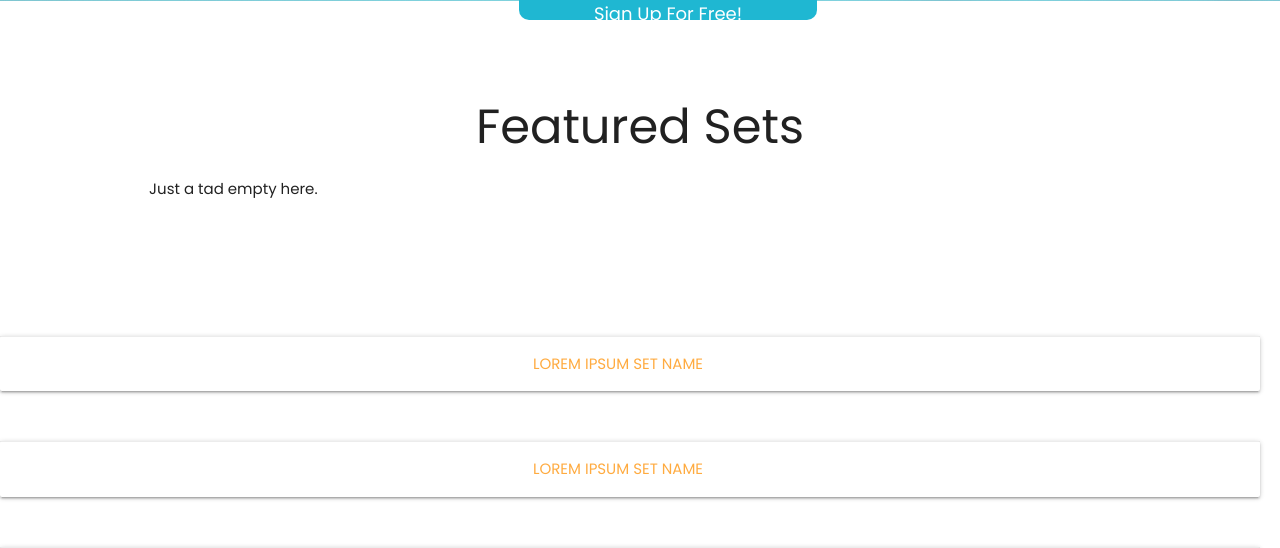
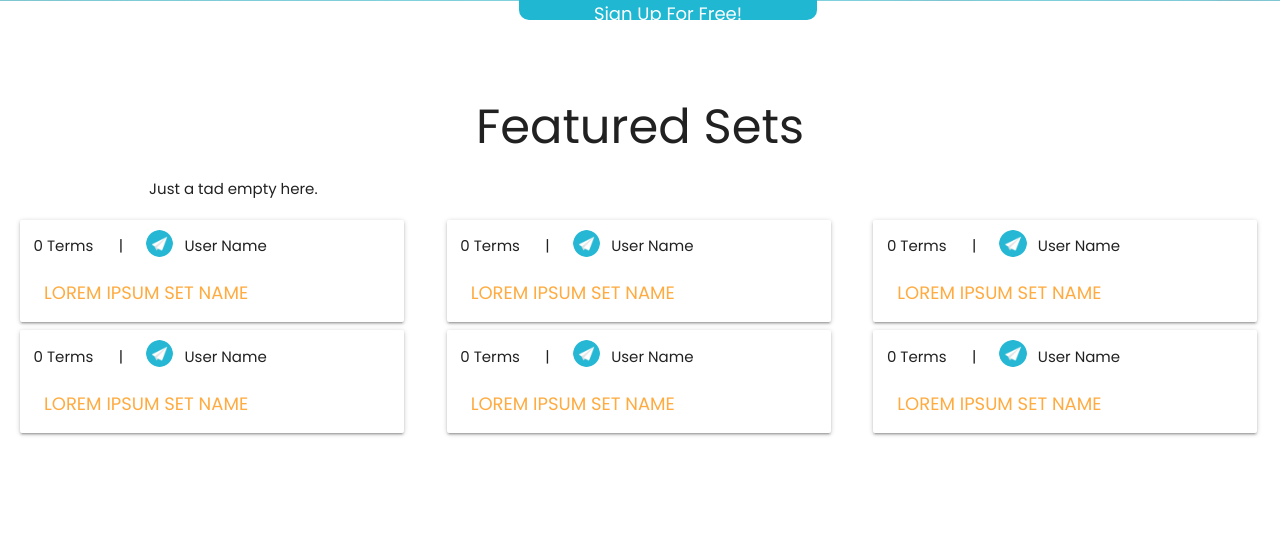
Before and after one commit to ursulacj/noted, a Django app: page / in a window 1280 px wide. Shown: the part 513-1061 px from the top of the page. Run offline with Django 3.2, Linux system fonts and the light colour scheme; data that the repository does not hold is empty.

Commit message:
added beautification to additional sets

```diff
--- a/main_app/static/css/style.css
+++ b/main_app/static/css/style.css
@@ -12,9 +12,6 @@ nav {
     align-items: center;
 }
 
-/* .parallax-container .parallax img {
-    opacity: 100;
-} */
 
 .setSearch {
     height: 64px;
@@ -101,7 +98,7 @@ footer.page-footer {
     margin: 6em 0 8em 0;
 }
 
-.featureCards, .goonSquadWrapper {
+.featureCards, .horiFeatureWrapper, .goonSquadWrapper {
     display: grid;
     grid-template-columns: 1fr 1fr 1fr;
 }
@@ -122,8 +119,32 @@ footer.page-footer {
     grid-row: 2 / 3;
 }
 
+.row.hori.card-content.valign-wrapper {
+    padding-top: 10px !important;
+    padding-bottom: 0 !important;
+    padding-left: 0 !important;
+    margin-bottom: 0 !important;
+}
+
+.col.s4 {
+    padding: 0 !important;
+}
+
+.col.s9 {
+    padding: 0 !important;
+    display: flex;
+}
+
+.card-action {
+    font-size: large;
+    border-top: none !important;
+    text-align: left;
+}
+
+
 .card.horizontal.feature {
-    margin: 50px 20px 20px 0;
+    margin: 4px 20px !important;
+    width: 90%;
 }
 
 .missionWrapper {
@@ -191,6 +212,9 @@ a.dashAnchor {
 }
 
 
+.footerHover:hover {
+    background-color: rgba(0,0,0, .25);
+}
 
 .footer-ul {
     font-size: 1.2em;
--- a/main_app/templates/base.html
+++ b/main_app/templates/base.html
@@ -71,8 +71,8 @@
     <div class="container">
         <div class="footer">
             <ul class="grey-text text-lighten-3 footer-ul">
-                <li> <a href="{% url 'contact_us' %}" class="yellow-text thick">[ contact us ]</a> </li>
-                <li> <a href="{% url 'about' %}" class="yellow-text thick">[ about ]</a> </li>
+                <li> <a href="{% url 'contact_us' %}" class="yellow-text thick footerHover">[ contact us ]</a> </li>
+                <li> <a href="{% url 'about' %}" class="yellow-text thick footerHover">[ about ]</a> </li>
             </ul>
             <div class="right">All Rights Reserved, &copy; 2019 [ noTed. ] &nbsp </div>
         </div>
--- a/main_app/templates/home.html
+++ b/main_app/templates/home.html
@@ -33,52 +33,157 @@
         {% endfor %}
     </div>
     <!-- featureCards wrap around the cards -->
-</div>
+    <div class="horiFeatureWrapper">
 
         <div class="card horizontal feature">
             <div class="card-stacked">
+                <div class="row hori card-content valign-wrapper">
+                    <div class="col s4">
+                        <p> 0 Terms </p>
+                    </div>
+                    <div class="col s1">
+                        <p> | </p>
+                        </div>
+                    <div class="col s2">
+                        <img src="static/images/logo.png" alt="logo" class="circle responsive-img">
+                    </div>
+                    <div class="col s9">
+                        <p> User Name </p>
+                    </div>
+                </div>
+
                 <div class="card-action">
+                    <div class="col s10">
                         <a href="#">LOREM IPSUM SET NAME</a>
+                    </div>
                 </div>
             </div>
         </div>
         <div class="card horizontal feature">
             <div class="card-stacked">
+                <div class="row hori card-content valign-wrapper">
+                    <div class="col s4">
+                        <p> 0 Terms </p>
+                    </div>
+                    <div class="col s1">
+                        <p> | </p>
+                        </div>
+                    <div class="col s2">
+                        <img src="static/images/logo.png" alt="logo" class="circle responsive-img">
+                    </div>
+                    <div class="col s9">
+                        <p> User Name </p>
+                    </div>
+                </div>
+
                 <div class="card-action">
+                    <div class="col s10">
                         <a href="#">LOREM IPSUM SET NAME</a>
+                    </div>
                 </div>
             </div>
         </div>
         <div class="card horizontal feature">
             <div class="card-stacked">
+                <div class="row hori card-content valign-wrapper">
+                    <div class="col s4">
+                        <p> 0 Terms </p>
+                    </div>
+                    <div class="col s1">
+                        <p> | </p>
+                        </div>
+                    <div class="col s2">
+                        <img src="static/images/logo.png" alt="logo" class="circle responsive-img">
+                    </div>
+                    <div class="col s9">
+                        <p> User Name </p>
+                    </div>
+                </div>
+
                 <div class="card-action">
+                    <div class="col s10">
                         <a href="#">LOREM IPSUM SET NAME</a>
+                    </div>
                 </div>
             </div>
         </div>
         <div class="card horizontal feature">
             <div class="card-stacked">
+                <div class="row hori card-content valign-wrapper">
+                    <div class="col s4">
+                        <p> 0 Terms </p>
+                    </div>
+                    <div class="col s1">
+                        <p> | </p>
+                        </div>
+                    <div class="col s2">
+                        <img src="static/images/logo.png" alt="logo" class="circle responsive-img">
+                    </div>
+                    <div class="col s9">
+                        <p> User Name </p>
+                    </div>
+                </div>
+
                 <div class="card-action">
+                    <div class="col s10">
                         <a href="#">LOREM IPSUM SET NAME</a>
+                    </div>
                 </div>
             </div>
         </div>
         <div class="card horizontal feature">
             <div class="card-stacked">
+                <div class="row hori card-content valign-wrapper">
+                    <div class="col s4">
+                        <p> 0 Terms </p>
+                    </div>
+                    <div class="col s1">
+                        <p> | </p>
+                        </div>
+                    <div class="col s2">
+                        <img src="static/images/logo.png" alt="logo" class="circle responsive-img">
+                    </div>
+                    <div class="col s9">
+                        <p> User Name </p>
+                    </div>
+                </div>
+
                 <div class="card-action">
+                    <div class="col s10">
                         <a href="#">LOREM IPSUM SET NAME</a>
+                    </div>
                 </div>
             </div>
         </div>
         <div class="card horizontal feature">
             <div class="card-stacked">
+                <div class="row hori card-content valign-wrapper">
+                    <div class="col s4">
+                        <p> 0 Terms </p>
+                    </div>
+                    <div class="col s1">
+                        <p> | </p>
+                        </div>
+                    <div class="col s2">
+                        <img src="static/images/logo.png" alt="logo" class="circle responsive-img">
+                    </div>
+                    <div class="col s9">
+                        <p> User Name </p>
+                    </div>
+                </div>
+
                 <div class="card-action">
+                    <div class="col s10">
                         <a href="#">LOREM IPSUM SET NAME</a>
+                    </div>
                 </div>
             </div>
         </div>
 
 
+
+    </div>
+</div>
 
 <div class = "missionWrapper">
     <div class="missionSection Image1"><img src="/static/images/grandma.jpg" alt="grandma" class="missionImage Image1"></div>
--- a/main_app/templates/my_account.html
+++ b/main_app/templates/my_account.html
@@ -4,8 +4,7 @@
 <div class="row accountTabs hide-on-med-and-down">
   <ul class="">
       <li><a href="{% url 'sets_index' %}" class="waves-effect">My Sets</a></li>
-    <li class="waves-effect">My Groups</li>
-    <li class="waves-effect">Test Test</li>
+    <li> <a href="{% url 'groups_index' %}"> My Groups</a></li>
   </ul>
 </div>
 
--- a/noted/settings.py
+++ b/noted/settings.py
@@ -111,7 +111,7 @@ USE_TZ = True
 # https://docs.djangoproject.com/en/2.1/howto/static-files/
 
 STATIC_URL = '/static/'
-LOGIN_REDIRECT_URL = '/sets/'
+LOGIN_REDIRECT_URL = '/accounts/my_account'
 LOGOUT_REDIRECT_URL = '/'
 
 EMAIL_BACKEND = 'django.core.mail.backends.console.EmailBackend'
```
Lines whose indentation alone changed are shown as unchanged.
